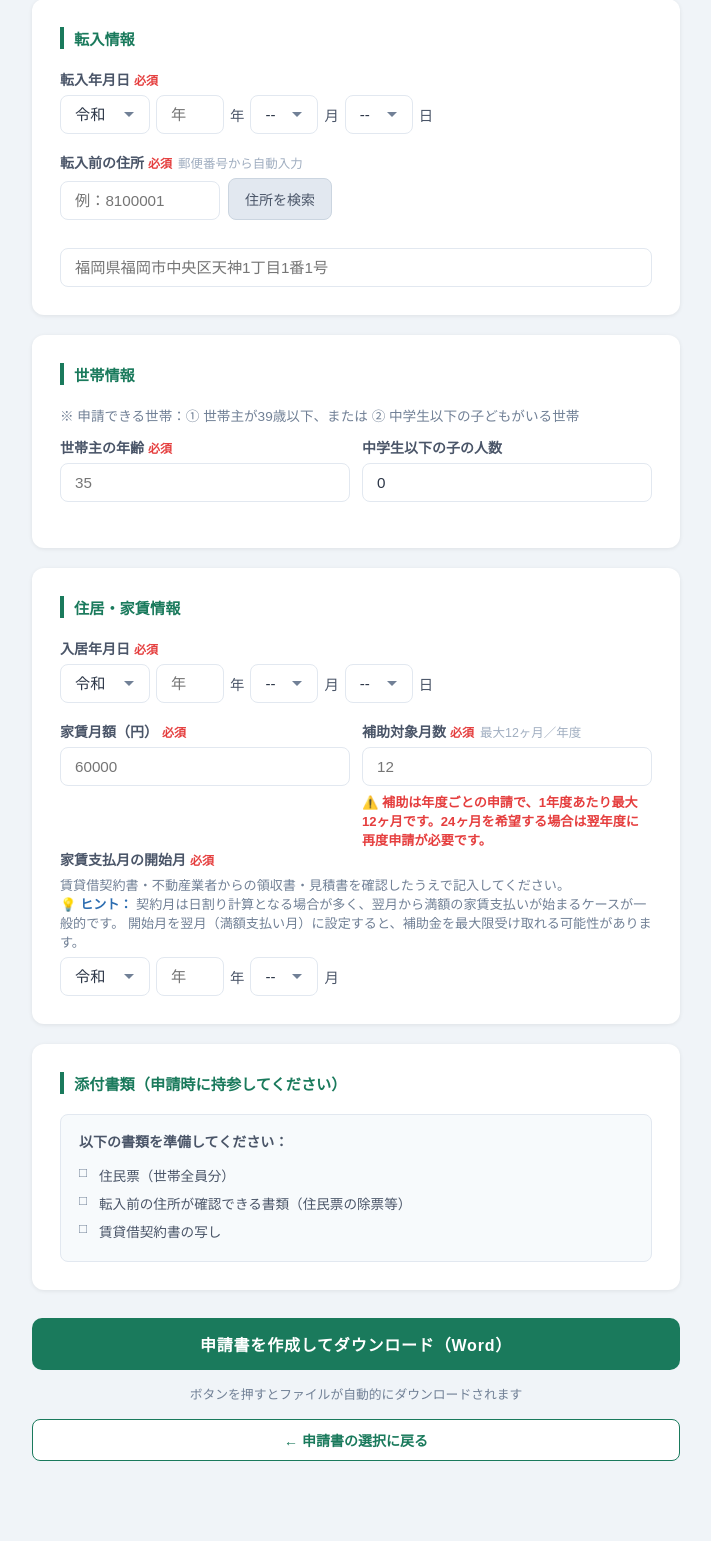
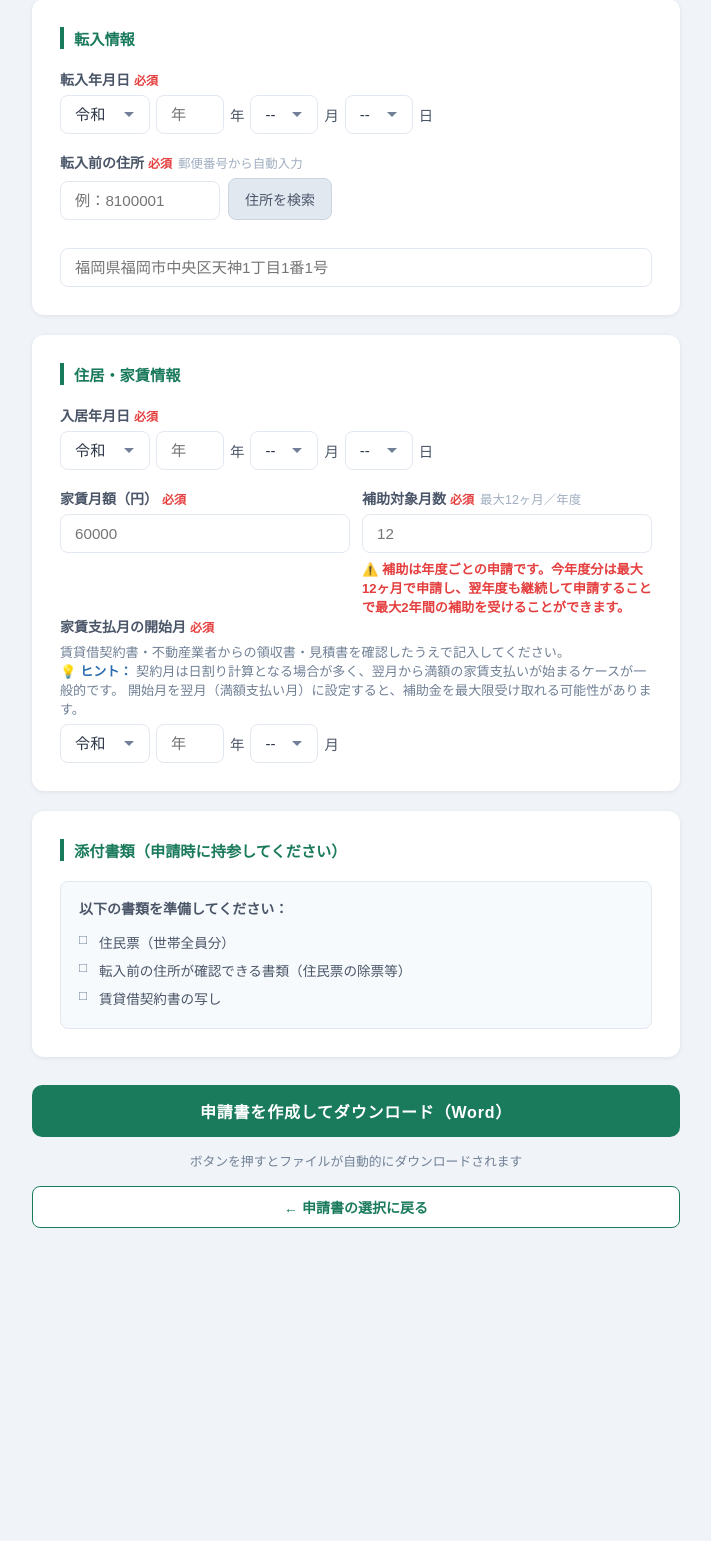
Before and after one commit to shimonosekicity/shimonoseki-shinsei, a Flask app: page /kurashi_support in a window 1280 px wide. Shown: the part 785-2326 px from the top of the page, without its empty margins (284-995 px from the left). After the commit the page ends 2013 px from the top, so only its background shows below. Run offline with Flask 3, Linux system fonts and the light colour scheme.

Commit message:
暮らしサポート補助金：世帯情報削除・補助月数注意書き修正 (#6)
* DOCXテンプレート再生成（ijuu_shien, kekkon_shinseikatsu）

Co-Authored-By: Claude Sonnet 4.6 <noreply@anthropic.com>
Claude-Session: https://claude.ai/code/session_01JEJseRyEywuXWYuqXt6E2r

* 暮らしサポート補助金：世帯情報削除・補助月数注意書き修正

- 世帯情報カード（世帯主年齢・中学生以下の子の人数）を削除
- 補助対象月数の注意書きを「今年度分12ヶ月で申請し翌年度も継続可能」に変更
- DOCXテンプレートから世帯情報行を削除・再生成

Co-Authored-By: Claude Sonnet 4.6 <noreply@anthropic.com>
Claude-Session: https://claude.ai/code/session_01JEJseRyEywuXWYuqXt6E2r

---------

Co-authored-by: Claude <noreply@anthropic.com>

```diff
--- a/templates/kurashi_support.html
+++ b/templates/kurashi_support.html
@@ -88,24 +88,6 @@
       </div>
     </div>
 
-    <!-- 世帯情報 -->
-    <div class="card">
-      <h2>世帯情報</h2>
-      <p style="font-size:0.85rem;color:#718096;margin-bottom:12px">
-        ※ 申請できる世帯：① 世帯主が39歳以下、または ② 中学生以下の子どもがいる世帯
-      </p>
-      <div class="row">
-        <div class="field">
-          <label>世帯主の年齢<span class="required">必須</span></label>
-          <input type="number" name="setai_age" placeholder="35" min="0" max="120" required>
-        </div>
-        <div class="field">
-          <label>中学生以下の子の人数</label>
-          <input type="number" name="kodomo_count" placeholder="0" min="0" max="20" value="0">
-        </div>
-      </div>
-    </div>
-
     <!-- 住居・家賃情報 -->
     <div class="card">
       <h2>住居・家賃情報</h2>
@@ -133,7 +115,7 @@
           <label>補助対象月数<span class="required">必須</span><span class="hint">最大12ヶ月／年度</span></label>
           <input type="number" name="hoshu_tsuki" placeholder="12" min="1" max="12" required>
           <p style="font-size:0.82rem;color:#e53e3e;margin-top:6px;font-weight:600">
-            ⚠️ 補助は年度ごとの申請で、1年度あたり最大12ヶ月です。24ヶ月を希望する場合は翌年度に再度申請が必要です。
+            ⚠️ 補助は年度ごとの申請です。今年度分は最大12ヶ月で申請し、翌年度も継続して申請することで最大2年間の補助を受けることができます。
           </p>
         </div>
       </div>
--- a/tools/create_ijuu_templates.py
+++ b/tools/create_ijuu_templates.py
@@ -126,7 +126,7 @@ def create_kurashi_support():
 
     # 申請者情報テーブル
     add_section_heading(doc, '■ 申請者情報')
-    tbl = doc.add_table(rows=4, cols=4)
+    tbl = doc.add_table(rows=3, cols=4)
     tbl.alignment = WD_TABLE_ALIGNMENT.CENTER
     set_table_border(tbl)
 
@@ -134,7 +134,6 @@ def create_kurashi_support():
         ('氏　　名', '{{ shimei }}', 'ふりがな', '{{ shimei_kana }}'),
         ('住　　所', '{{ jusho }}', '電話番号', '{{ denwa }}'),
         ('転入年月日', '{{ tennyu_date }}', '転入前住所', '{{ mae_jusho }}'),
-        ('世帯主年齢', '{{ setai_age }}歳', '中学生以下の子', '{{ kodomo_count }}人'),
     ]
     for i, (l1, v1, l2, v2) in enumerate(data):
         row = tbl.rows[i]
```
Also changed, not shown: 3 other files.
